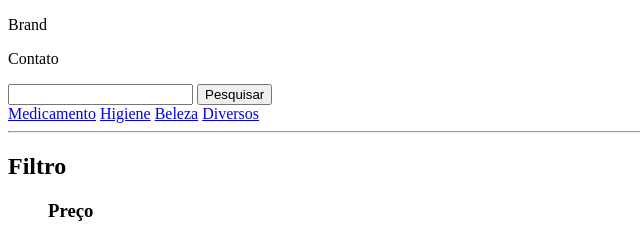
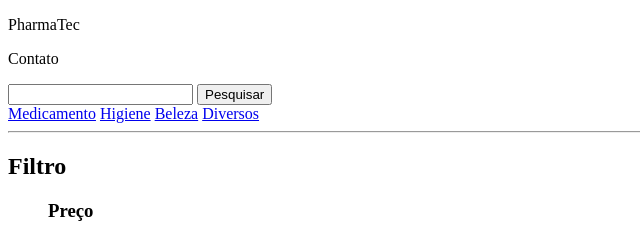
Before and after one commit to gabrieeeuu/PharmaTec, a plain HTML site: page frontend/index.html in a window 1280 px wide. Shown: the top 238 px of the page, 0-640 px from the left. Drawn offline with Linux system fonts and the light colour scheme.

Commit message:
Update index.html

```diff
--- a/frontend/index.html
+++ b/frontend/index.html
@@ -6,7 +6,7 @@
 </head>
 <body>
 <div id="navbar">
-    <p>Brand</p>
+    <p>PharmaTec</p>
     <p>Contato</p>
 </div>
 
```
